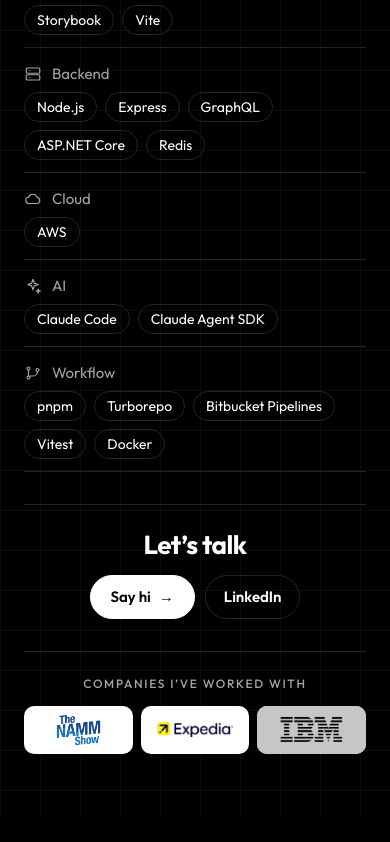
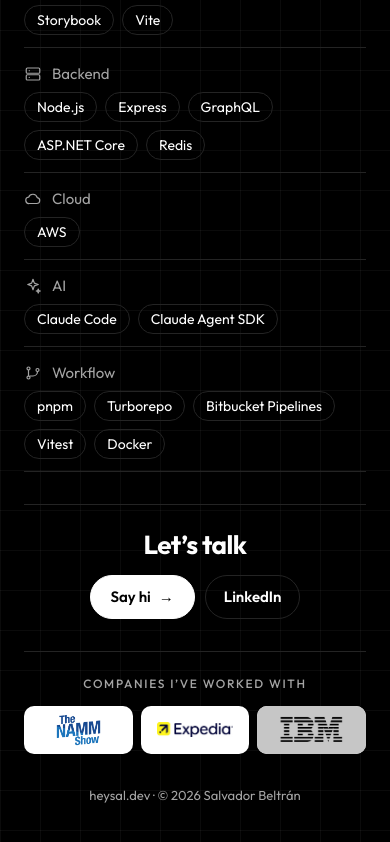
Before and after one commit to svadr/aboutme, a plain HTML site: page index.html in a window 390 px wide. Shown: the part 2530-3372 px from the top of the page. Before the commit the page ends 3348 px from the top, so only its background shows below. Drawn offline with Linux system fonts and the light colour scheme.

Commit message:
feat: add site footer

```diff
--- a/index.html
+++ b/index.html
@@ -168,6 +168,10 @@
         <li><a class="logo logo-ibm" href="https://www.ibm.com/"><img src="assets/logo-ibm.png" alt="IBM"></a></li>
       </ul>
     </section>
+
+    <footer class="site-footer">
+      <p>heysal.dev · © 2026 Salvador Beltrán</p>
+    </footer>
   </main>
   <script data-goatcounter="https://heysal.goatcounter.com/count" async src="https://gc.zgo.at/count.js"></script>
 </body>
--- a/styles.css
+++ b/styles.css
@@ -451,6 +451,14 @@
   object-fit: cover;
 }
 
+/* ---------- Footer ---------- */
+
+.site-footer {
+  margin-top: 28px;
+  font-size: 13px;
+  line-height: 18px;
+}
+
 /* ---------- Mobile ---------- */
 
 @media (max-width: 720px) {
@@ -627,6 +635,11 @@
     width: 100%;
     height: 48px;
   }
+
+  .site-footer {
+    margin-top: 0;
+    text-align: center;
+  }
 }
 
 @media (prefers-reduced-motion: reduce) {
```
